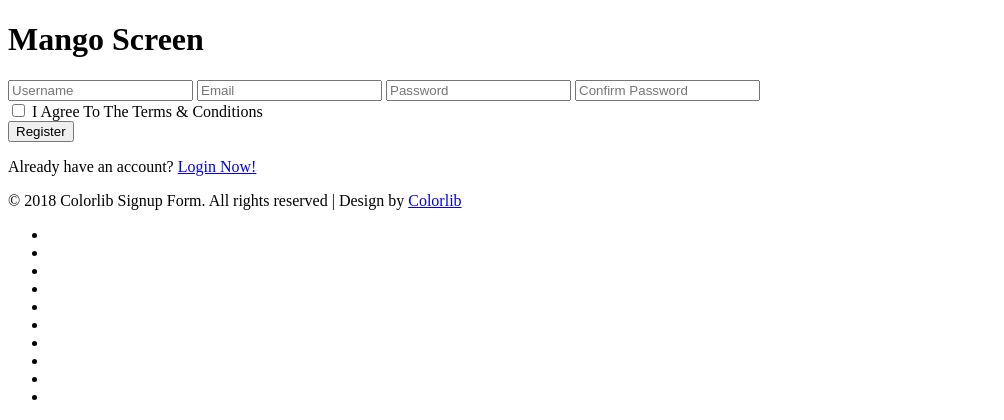
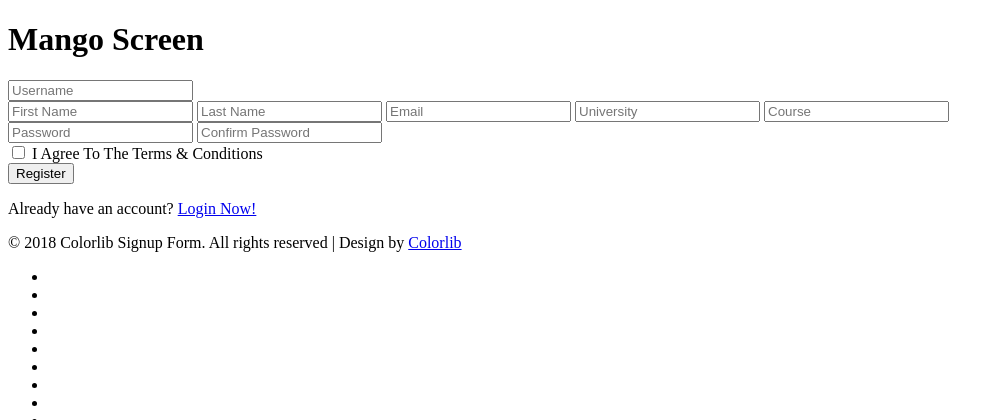
Before and after one commit to Team-Mango-2018/mangoscreen, a PHP site: page /signup.php in a window 1280 px wide. Shown: the top 420 px of the page, without its empty margins (0-1004 px from the left). Run offline with PHP 8.4, Linux system fonts and the light colour scheme; data that the repository does not hold is empty; some libraries are stand-ins or nearby versions.

Commit message:
Replace signup.php

```diff
--- a/page/signup.php
+++ b/page/signup.php
@@ -43,8 +43,12 @@ License URL: http://creativecommons.org/licenses/by/3.0/
         <div class="main-agileinfo">
             <div class="agileits-top">
                 <form action="signup.php" method="post"> <!-- updated-->
-                    <input class="text" type="text" name="username" placeholder="Username" required="">
+                    <input class="text" type="text" name="username" placeholder="Username" required=""></br>
+                    <input class="text" type="text" name="fname" placeholder="First Name" required="">
+                    <input class="text" type="text" name="lname" placeholder="Last Name" required="">
                     <input class="text email" type="email" name="email" placeholder="Email" required="">
+                    <input class="text" type="text" name="university" placeholder="University" required="">
+                    <input class="text" type="text" name="course" placeholder="Course" required=""></br>
                     <input class="text" type="password" name="password_1" placeholder="Password" required="">
                     <input class="text w3lpass" type="password" name="password_2" placeholder="Confirm Password" required="">
                     <div class="wthree-text">
```
